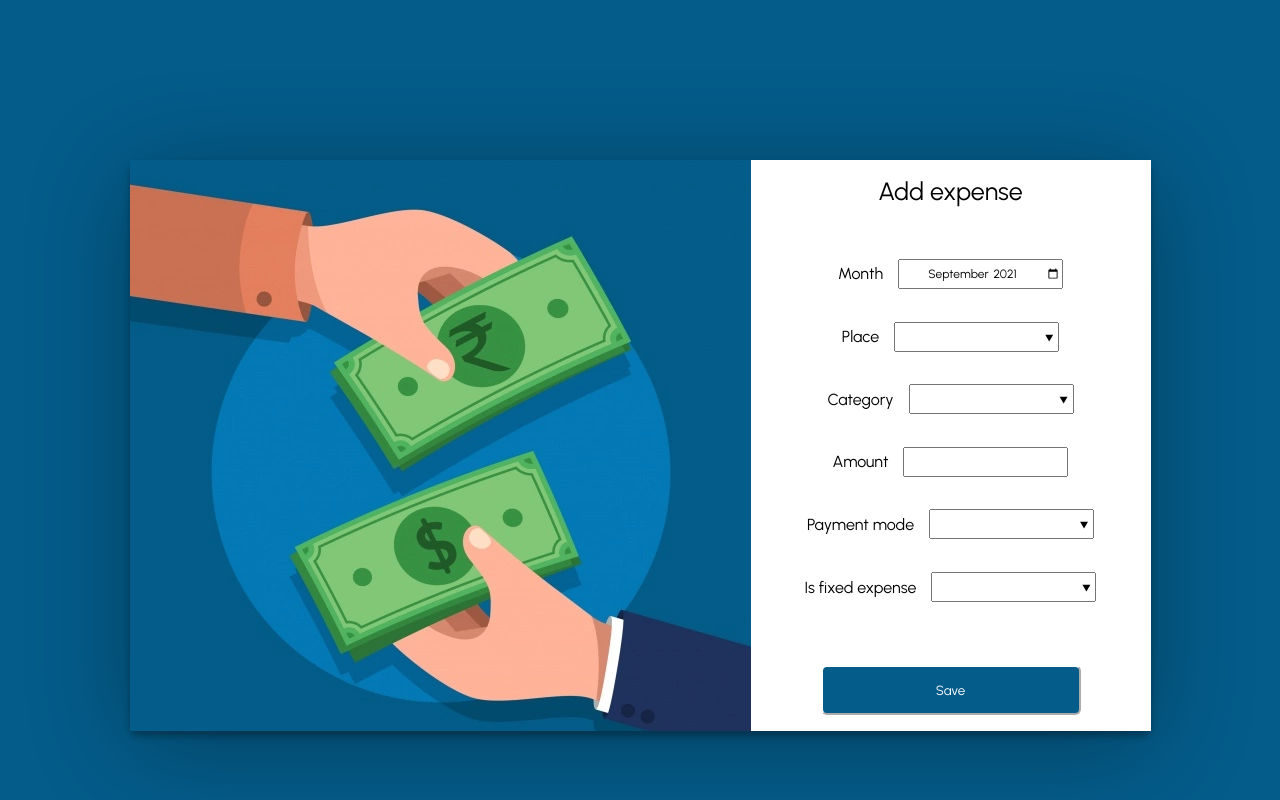
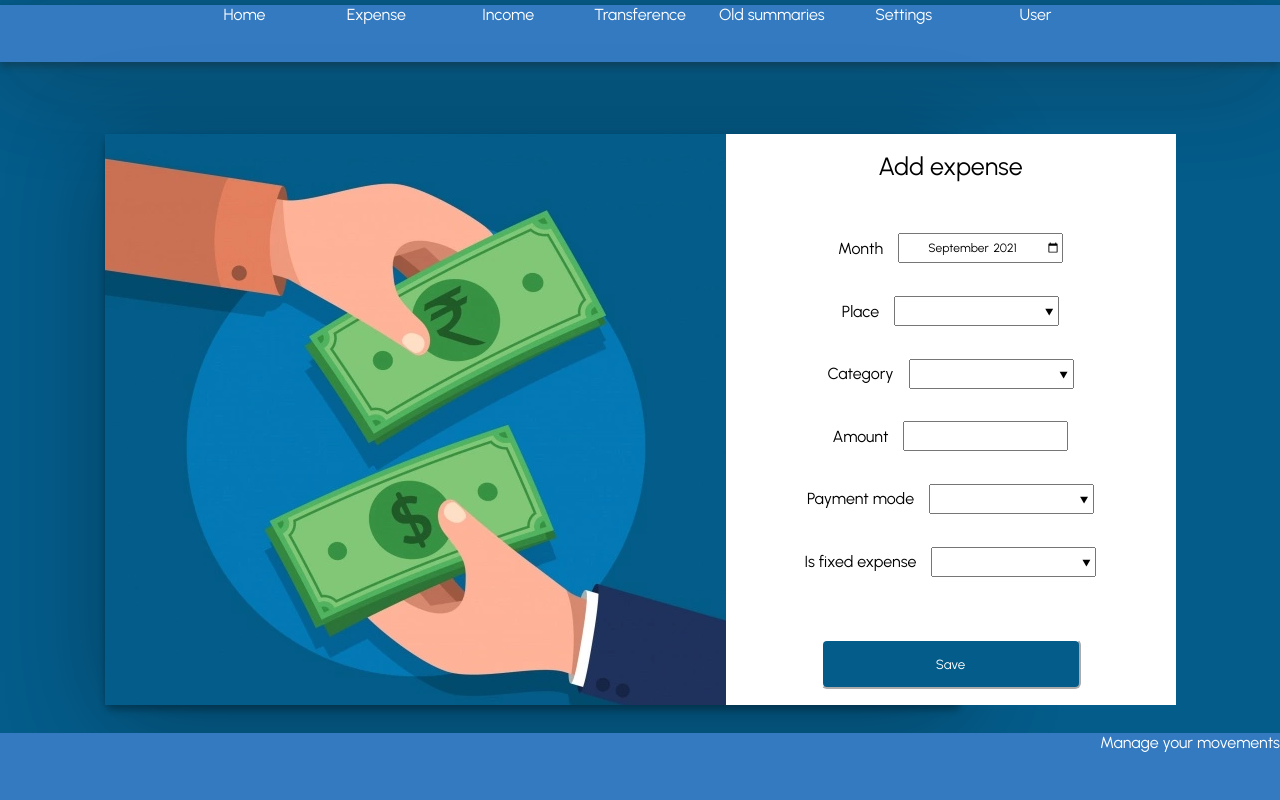
Before and after one commit to ccalbete/Proyecto-Cinthya-Calbete, a plain HTML site: page expense/index.html in a window 1280 px wide. Drawn offline with Linux system fonts and the light colour scheme.

Commit message:
expense page with header and footer

```diff
--- a/expense/index.html
+++ b/expense/index.html
@@ -12,6 +12,19 @@
     <link href="https://fonts.googleapis.com/css2?family=Urbanist&display=swap" rel="stylesheet">
 </head>
 <body onload="setCurrentDateByDefault(); fillListsValues()">
+    <header>
+        <nav>
+            <ul>
+                <li> <a href="./../home/index.html" alt="Home"> Home </a> </li>
+                <li> <a href="./../expense/index.html" alt="Expense"> Expense </a> </li>
+                <li> <a href="#" alt="Income"> Income </a> </li>
+                <li> <a href="#" alt="Transference"> Transference </a> </li>
+                <li> <a href="#" alt="Old summaries"> Old summaries </a> </li>
+                <li> <a href="#" alt="Settings"> Settings </a> </li>
+                <li>User</li>
+            </ul>
+        </nav>
+    </header>
     <main>
         <img src="expense-image.png">
         <form>
@@ -50,6 +63,8 @@
         </form>
     </main>
     <script src="script.js"></script>
-    <script src="./../utils/data.json"></script>
 </body>
+<footer>
+    Manage your movements
+</footer>
 </html>
--- a/expense/style.css
+++ b/expense/style.css
@@ -1,5 +1,6 @@
 :root{
     --background-color-blue: #045c8a;
+    --background-header-footer: #337AC1;
 }
 
 
@@ -9,13 +10,40 @@
     margin: 0;
     font-family: 'Urbanist', sans-serif;
 }
-
 body{
     display: grid;
+    grid-template-columns: 4fr 11fr 4fr;
+    grid-template-rows: 1fr 10fr 1fr;
+    grid-template-areas: "header header header"
+                         ". main ."
+                         "footer footer footer";
+    height: 100vh;
     justify-content: center;
     align-items: center;
-    margin-top: 40px;
     background-color: var(--background-color-blue);
+}
+
+header{
+    grid-area: header;
+    box-shadow: 0px 5px 7px rgba(31, 30, 30, 0.3), 0px 15px 100px rgba(26, 25, 25, 0.3);
+    background-color: var(--background-header-footer);
+    color: white;
+    height: 85%;
+    text-align: center;
+}
+
+nav > ul > li{
+    display: inline-block;
+    width: 10%;
+}
+
+ul {
+    list-style: none;
+}
+
+li > a {
+    color: white;
+    text-decoration: none;
 }
 
 main{
@@ -26,7 +54,8 @@ main{
     grid-column: 3fr 3fr;
     border-radius: 8px;
     box-shadow: 0px 5px 7px rgba(0,0,0,.3), 0px 15px 100px rgba(0,0,0,.3);
-    margin-top: 120px;
+    margin-top: 40px;
+    width: 80%;
 }
 
 img{
@@ -37,10 +66,17 @@ form {
     grid-area: form;
     display: grid;
     background-color: white;
-    width: 400px;
+    width: 450px;
     justify-content: center;
     align-items: center;
     justify-items: center;
+}
+
+label{
+    display: grid;
+    grid-template-areas: "fieldName fieldValue";
+    justify-content: left;
+    align-items: center;
 }
 
 input{
@@ -52,7 +88,6 @@ input{
     text-align: center;
 }
 
-
 input::-webkit-input-placeholder {
     font-size: 13px;
 }
@@ -60,13 +95,6 @@ input::-webkit-input-placeholder {
 input::-webkit-calendar-picker-indicator {
     opacity: 100;
  }
-
-label{
-    display: grid;
-    grid-template-areas: "fieldName fieldValue";
-    justify-content: left;
-    align-items: center;
-}
 
 span{
     grid-area: fieldName;
@@ -92,3 +120,11 @@ button {
     color: white;
     border-color: white;
 }
+
+footer{
+    grid-area: footer;
+    text-align: right;
+    background-color: var(--background-header-footer);
+    color: white;
+    height: 100%;
+}
```
Also changed, not shown: home/index.html (+1 -0 lines).
